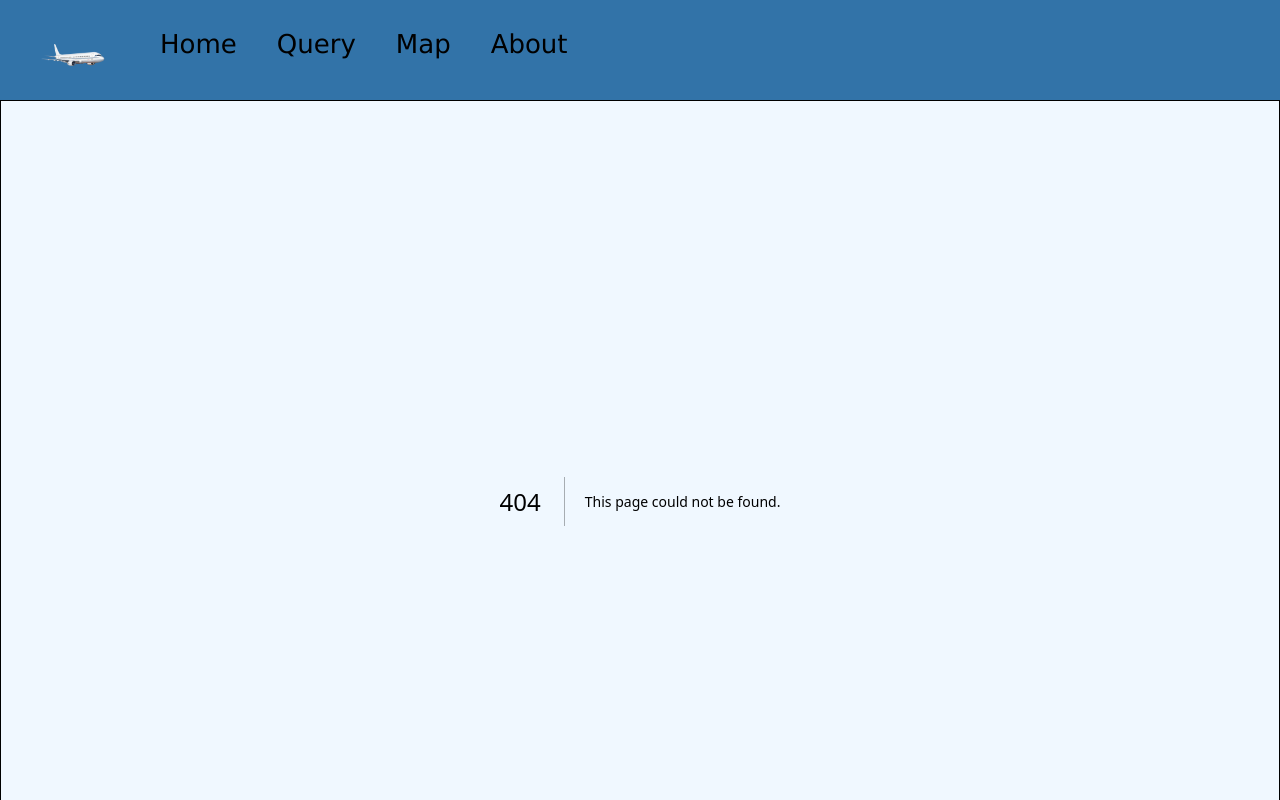
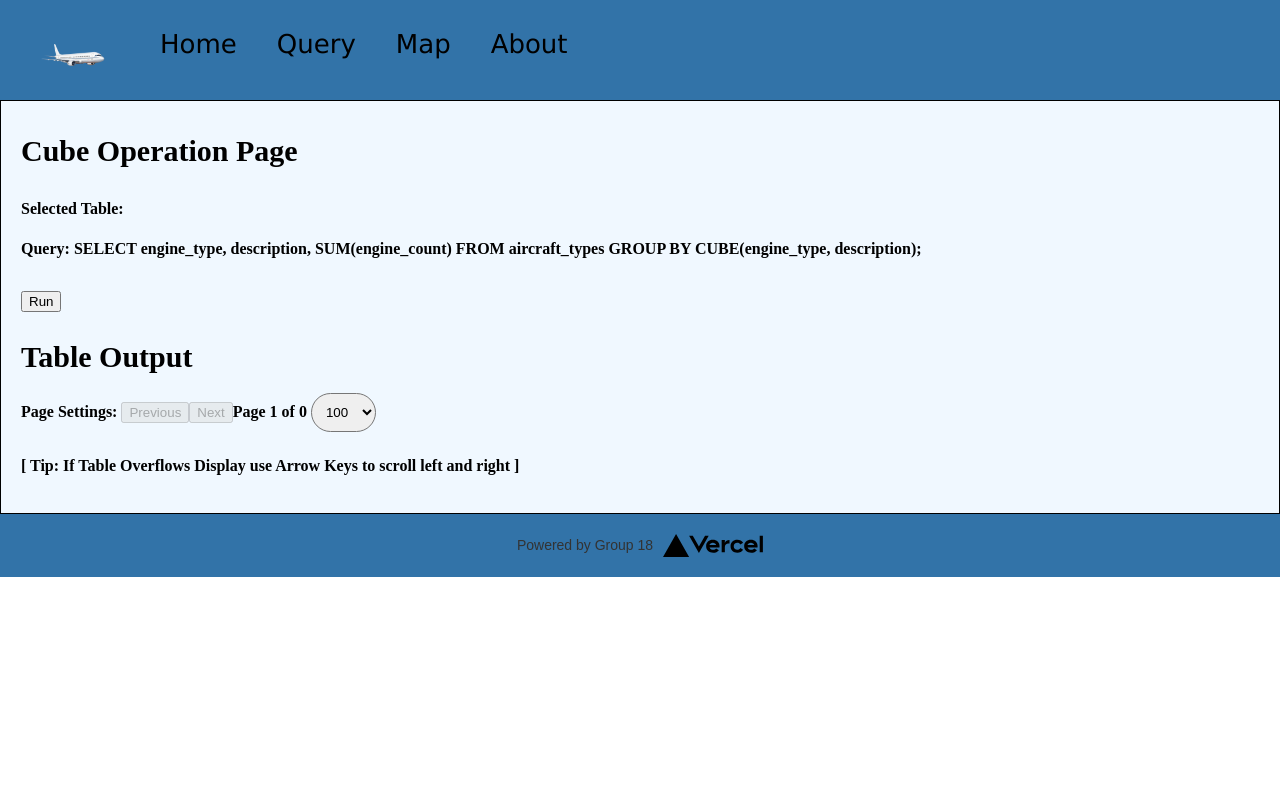
Before and after one commit to LucasFerguson/ChiSky-Flight-Tracker-Frontend, a Next.js app: page /Operations/CubeComponent in a window 1280 px wide. Before the commit this address had no page. Shown: the top 800 px of the page. Built offline with nearby package versions, Linux system fonts and the light colour scheme.

Commit message:
CubeComponent Done and tested

```diff
--- /dev/null
+++ b/pages/Operations/CubeComponent.jsx
@@ -0,0 +1,99 @@
+// TESTED
+import React, { useState } from 'react';
+import styles from '../../styles/Home.module.css';
+
+import DatabaceFetchWrapper from '../components/DatabaceFetchWrapper';
+import DisplayTableFromJSON from '../components/TableDisplay';
+
+// --CUBED-- (Works)
+//SELECT engine_type, description, SUM(engine_count)
+//FROM aircraft_types
+//GROUP BY CUBE(engine_type, description);
+
+export default function CubeComponent(data) {
+
+	// const CubeComponent = ({ data }) => {
+
+	const [query_text, setQueryText] = useState(`SELECT engine_type, description, SUM(engine_count) FROM aircraft_types GROUP BY CUBE(engine_type, description);`);
+	const [json_from_database, setJSON] = useState({ fields: [], rows: [] });
+
+	const handleChange = (e) => {
+		console.log(e);
+		setQueryText(e.target.value);
+	};
+
+	const handleSubmit = async (e) => {
+		e.preventDefault();
+		let db = new DatabaceFetchWrapper();
+		db.fetchData(query_text).then((data) => {
+			setJSON(data);
+		});
+	};
+
+
+	//Render component
+	return (
+		<div className={styles.querybox}>
+			<div>
+				<h2>Cube Operation Page</h2>
+				<p>Selected Table: {data ? data.table : ""}</p>
+
+				<p> Query: {query_text} </p>
+
+				<form onSubmit={handleSubmit}>
+					<div>
+						<button type="submit">Run</button>
+					</div>
+				</form>
+
+				<h2> Table Output </h2>
+				<DisplayTableFromJSON json_data={json_from_database} />
+
+			</div>
+		</div>
+	);
+
+
+	// const [primaryKey, setPrimaryKey] = useState('');
+
+	// const handleChange = (e) => {
+	// 	setPrimaryKey(e.target.value);
+	// };
+
+	// const handleSubmit = async (e) => {
+	// 	e.preventDefault();
+	// 	try {
+	// 		const response = await fetch(`http://localhost:3011/cube/${data.table}`, {
+	// 			method: 'POST',
+	// 			headers: {
+	// 				'Content-Type': 'application/json',
+	// 			},
+	// 			body: JSON.stringify({ primary_key: primaryKey }),
+	// 		});
+	// 		if (response.ok) {
+	// 			console.log('Cube successfully');
+	// 		} else {
+	// 			throw new Error('Failed to cube');
+	// 		}
+	// 	} catch (error) {
+	// 		console.error('Error cube data:', error.message);
+	// 	}
+	// };
+
+
+	// return (
+	// 	<div className={styles.querybox}>
+	// 		<div>
+	// 			<h2>Cube Operation Page</h2>
+	// 			<p>Selected Table: {data.table}</p>
+	// 			<form onSubmit={handleSubmit}>
+	// 				<label>
+	// 					Enter Primary Key of row to cube:
+	// 					<input type="text" value={primaryKey} onChange={handleChange} /> {/* Input field for primary key */}
+	// 				</label>
+	// 				<button type="submit">Cube</button> {/* Submit button */}
+	// 			</form>
+	// 		</div>
+	// 	</div>
+	// );
+};
--- a/pages/Operations/RollUp.tsx
+++ b/pages/Operations/RollupComponent.tsx
@@ -2,7 +2,7 @@
 //Implementation of RollUp
 import React, { useState } from 'react';
 import styles from '../../styles/Home.module.css';
-import DatabaceFetchWrapper from './DatabaceFetchWrapper';
+import DatabaceFetchWrapper from '../components/DatabaceFetchWrapper';
 import DisplayTableFromJSON from '../components/TableDisplay';
 
 
--- a/pages/Query.tsx
+++ b/pages/Query.tsx
@@ -5,7 +5,8 @@ import UpdateOperation from './Operations/UpdateOperation';
 import ReadOperation from './Operations/ReadOperation';
 import DeleteOperation from './Operations/DeleteOperation';
 
-import RollupComponent from './Operations/Rollup';
+import RollupComponent from './Operations/RollupComponent';
+import CubeComponent from './Operations/CubeComponent';
 
 import ConsoleApp from './components/ConsoleApp';
 // import Header from './components/header';
@@ -80,6 +81,7 @@ const QueryPage = () => {
 					<button value="Delete" onClick={handleOperation}>Delete</button>
 					<button value="Advanced" onClick={handleOperation}>Advanced</button>
 					<button value="Rollup" onClick={handleOperation}>Rollup</button>
+					<button value="CubeComponent" onClick={handleOperation}>Cube</button>
 				</div>
 				<br></br>
 				<div>
@@ -95,6 +97,7 @@ const QueryPage = () => {
 					{selectedOperation == "Delete" && <DeleteOperation table={selectedOption} />}
 					{selectedOperation == "Advanced" && <Advanced table={selectedOption} />}
 					{selectedOperation == "Rollup" && <RollupComponent table={selectedOption} />}
+					{selectedOperation == "CubeComponent" && <CubeComponent table={selectedOption} />}
 				</div>
 
 				{/* <QueryDisplay></QueryDisplay> */}
```
Also changed, not shown: pages/Operations/Cubed.jsx (deleted, +0 -51 lines), pages/components/DatabaceFetchWrapper.tsx (renamed from pages/Operations/DatabaceFetchWrapper.tsx).
